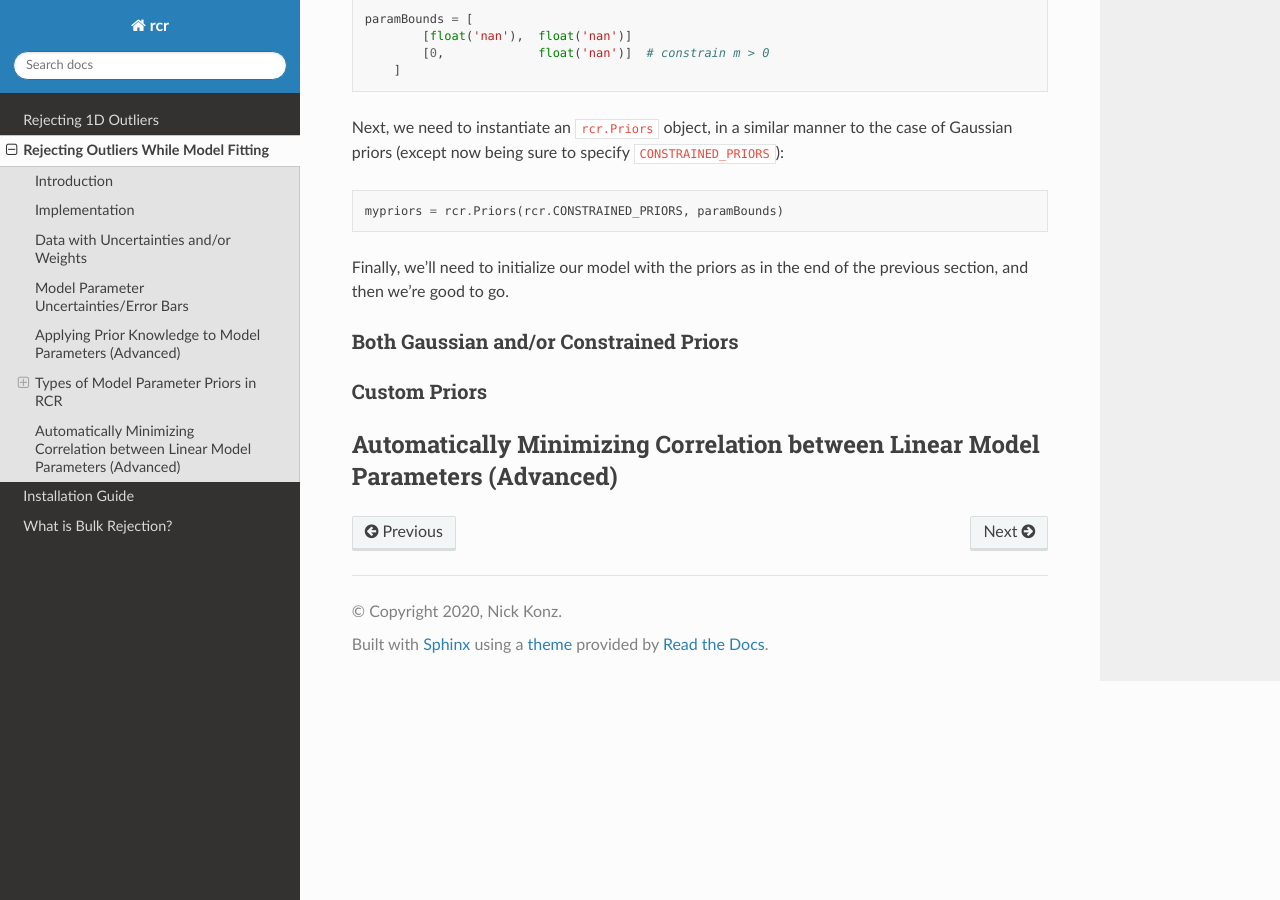
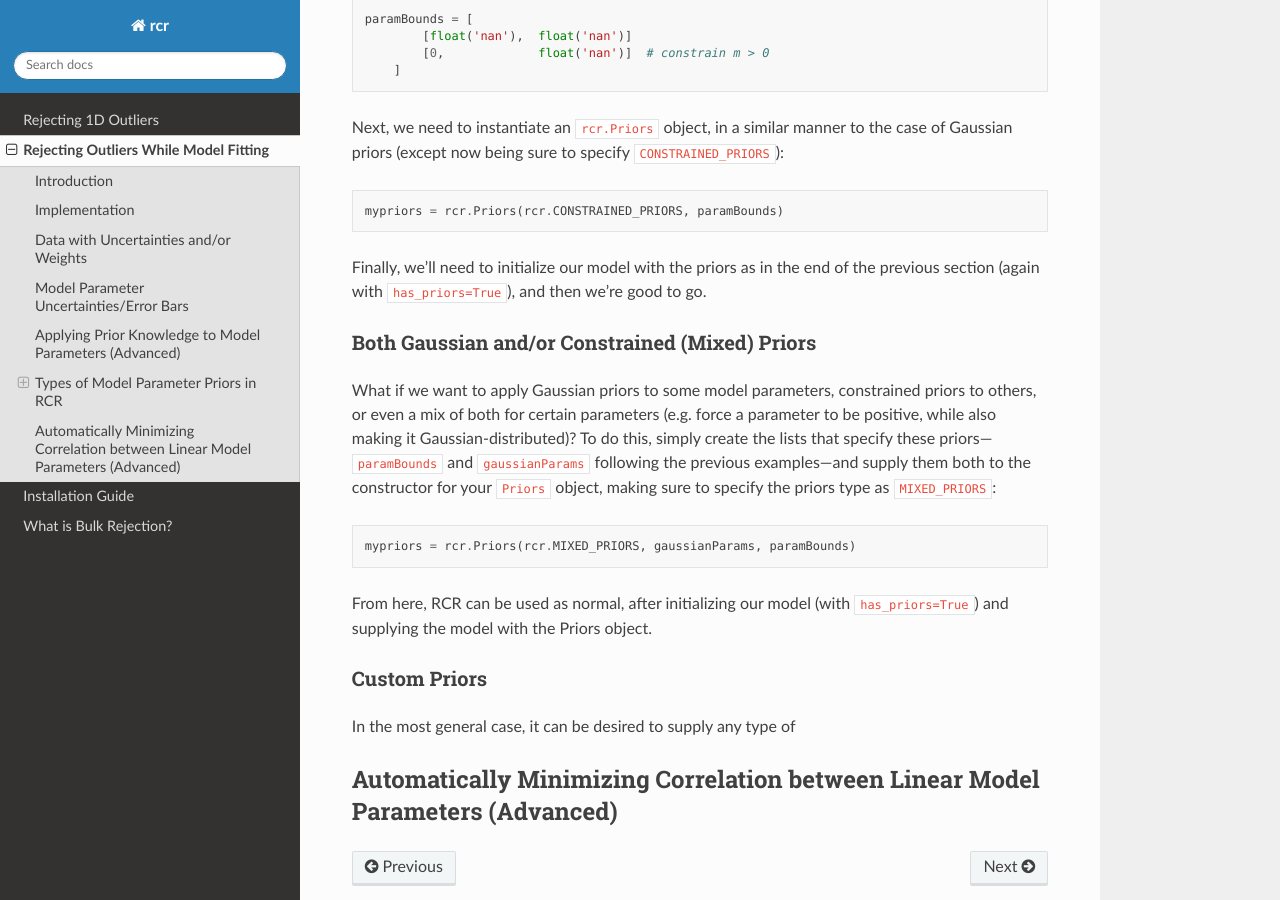
Before and after one commit to nickk124/robust-outlier-rejection, a Sphinx documentation site: the page built from docs/source/tutorials/functional.rst, in a window 1280 px wide and 900 px high, scrolled down 12032 px. Built offline with Sphinx 7.4.7 and the Read the Docs theme 2.0.0, drawn with Linux system fonts in a browser that asks for light colours.

Commit message:
Almost finished priors section, save for custom priors

```diff
--- a/docs/source/tutorials/functional.rst
+++ b/docs/source/tutorials/functional.rst
@@ -599,14 +599,31 @@ manner to the case of Gaussian priors (except now being sure to specify
 
     mypriors = rcr.Priors(rcr.CONSTRAINED_PRIORS, paramBounds)
 
-Finally, we'll need to initialize our model with the priors as in the end of the previous section,
+Finally, we'll need to initialize our model with the priors as in the end of the previous section
+(again with ``has_priors=True``),
 and then we're good to go.
 
-Both Gaussian and/or Constrained Priors
-^^^^^^^^^^^^^^^^^^^^^^^^^^^^^^^^^^^^^^^
+Both Gaussian and/or Constrained (Mixed) Priors
+^^^^^^^^^^^^^^^^^^^^^^^^^^^^^^^^^^^^^^^^^^^^^^^
+
+What if we want to apply Gaussian priors to some model parameters, constrained priors to others,
+or even a mix of both for certain parameters (e.g. force a parameter to be positive, while also
+making it Gaussian-distributed)? To do this, simply create the lists that specify these priors---
+``paramBounds`` and ``gaussianParams`` following the previous examples---and supply them both
+to the constructor for your ``Priors`` object, making sure to specify the priors type as
+``MIXED_PRIORS``:
+
+.. code-block:: python
+
+    mypriors = rcr.Priors(rcr.MIXED_PRIORS, gaussianParams, paramBounds)
+
+From here, RCR can be used as normal, after initializing our model (with ``has_priors=True``)
+and supplying the model with the Priors object.
 
 Custom Priors
 ^^^^^^^^^^^^^
 
+In the most general case, it can be desired to supply any type of
+
 Automatically Minimizing Correlation between Linear Model Parameters (Advanced)
 -------------------------------------------------------------------------------
```
